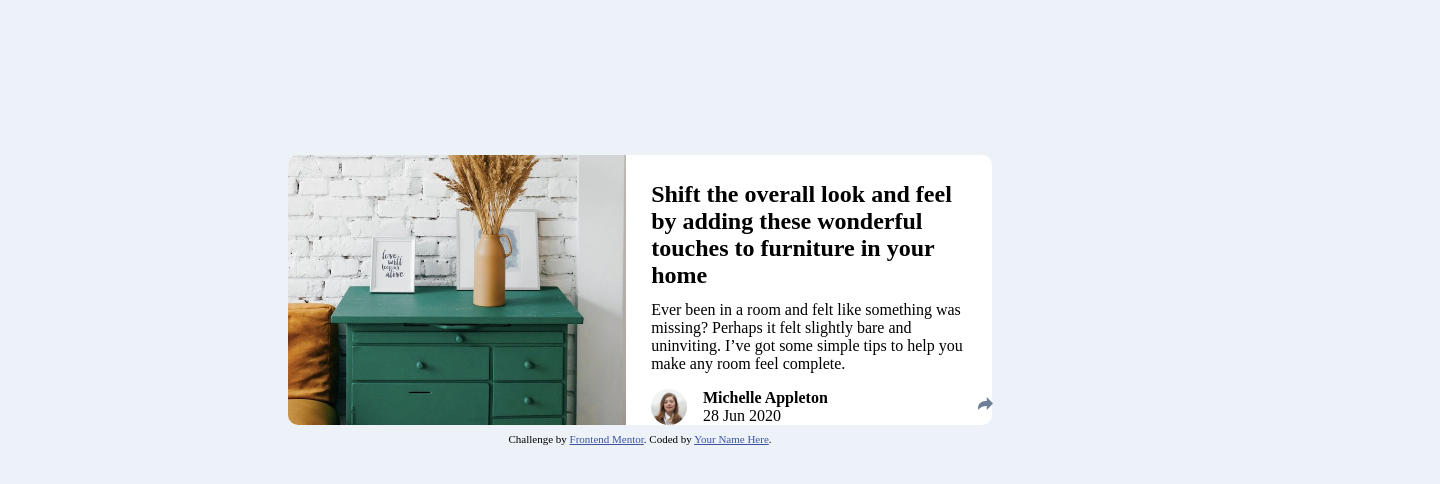
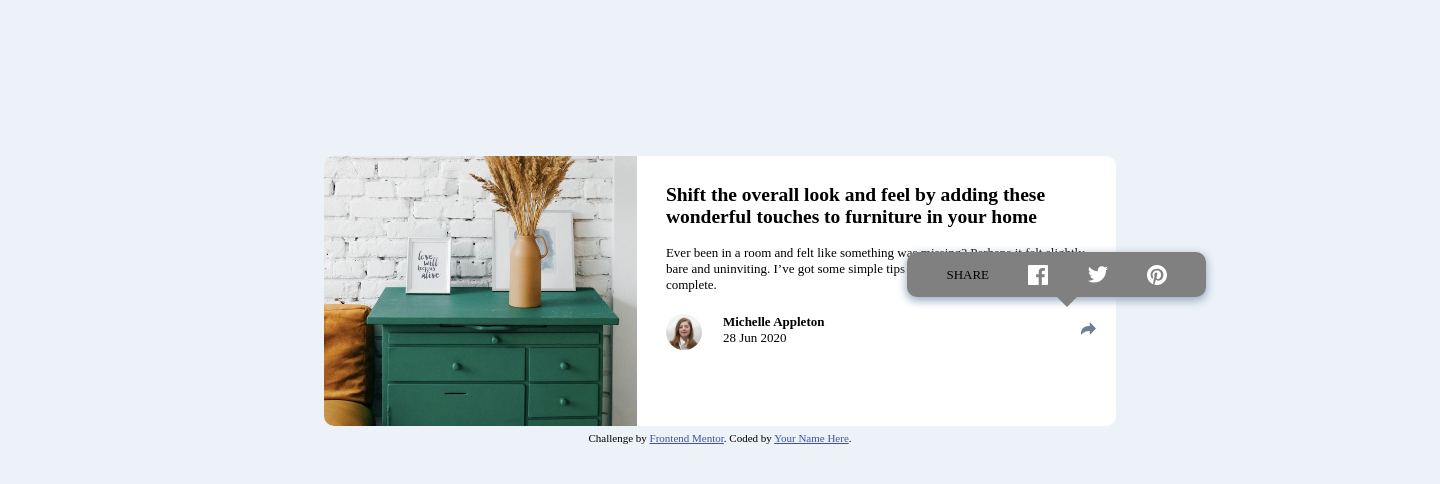
Before and after one commit to Pedroajs/article-preview-component-master, a plain HTML site: page index.html in a window 1280 px wide. Shown: the whole page, 1440 px wide, since content can reach past the window. Drawn offline with Linux system fonts and the light colour scheme.

Commit message:
pequenas mudanças de layout

```diff
--- a/index.html
+++ b/index.html
@@ -6,12 +6,15 @@
 
   <link rel="icon" type="image/png" sizes="32x32" href="./images/favicon-32x32.png">
   <link rel="stylesheet" href="style.css">
+  <link rel="stylesheet" href="media.css">
   <title>Frontend Mentor | Article preview component</title>
 
 </head>
 <body>
   <div class="container">
-    <img class="container-img" src="./images/drawers.jpg" alt="">
+    <div class="container-img">
+      <!-- <img class="container-img" src="./images/drawers.jpg" alt=""> -->
+    </div>
 
     <div class="container-card">
       <section class="container-card-section">
--- a/style.css
+++ b/style.css
@@ -7,14 +7,14 @@
 
 }
 body{
-   /* width: 1440px;  */
+   width: 1440px;
    height: 600px;
    display: flex;
    flex-direction: column;
    align-items: center;
    justify-content: center;
    gap:1ch;
-
+   font-size: 13px;
    background-color: hsl(210, 46%, 95%);
 }
 .container{
@@ -29,10 +29,12 @@ body{
     border-top-right-radius: 10px;
 }
 .container-img{
-    width: 400px;
-    height: 100%;
-    border-bottom-left-radius: 10px;
+    background-image: url("./images/drawers.jpg");
+    width: 73%;
+    background-repeat: no-repeat;
+    background-size: cover;
     border-top-left-radius: 10px;
+    border-bottom-left-radius: 10px;;
 }
 .container-card{
     /* display: grid;
@@ -45,7 +47,7 @@ body{
 }
 
 .container-card-section{
-    padding: 7%;
+    padding: 6%;
 
 }
 .container-card-section-title{
@@ -73,7 +75,7 @@ body{
 }
 .share-icon{
    position: absolute;
-   left: 327px;
+   left: 415px;
    top:8px
 }
 .icons-container{
@@ -81,15 +83,15 @@ body{
     height: 124%;
     position: absolute;
     background-color: gray;
-    top:-67px;
-    right: -96px;
+    top:-62px;
+    right: -119px;
 
     display: flex;
     justify-content: space-evenly;
     align-items: center;
     border-radius: 10px;
     box-shadow: 0 3px 9px 1px hsl(212, 23%, 69%);
-    display: none;
+    /* display: none; */
 }
 .social-icon{
     max-width:20px;
```
